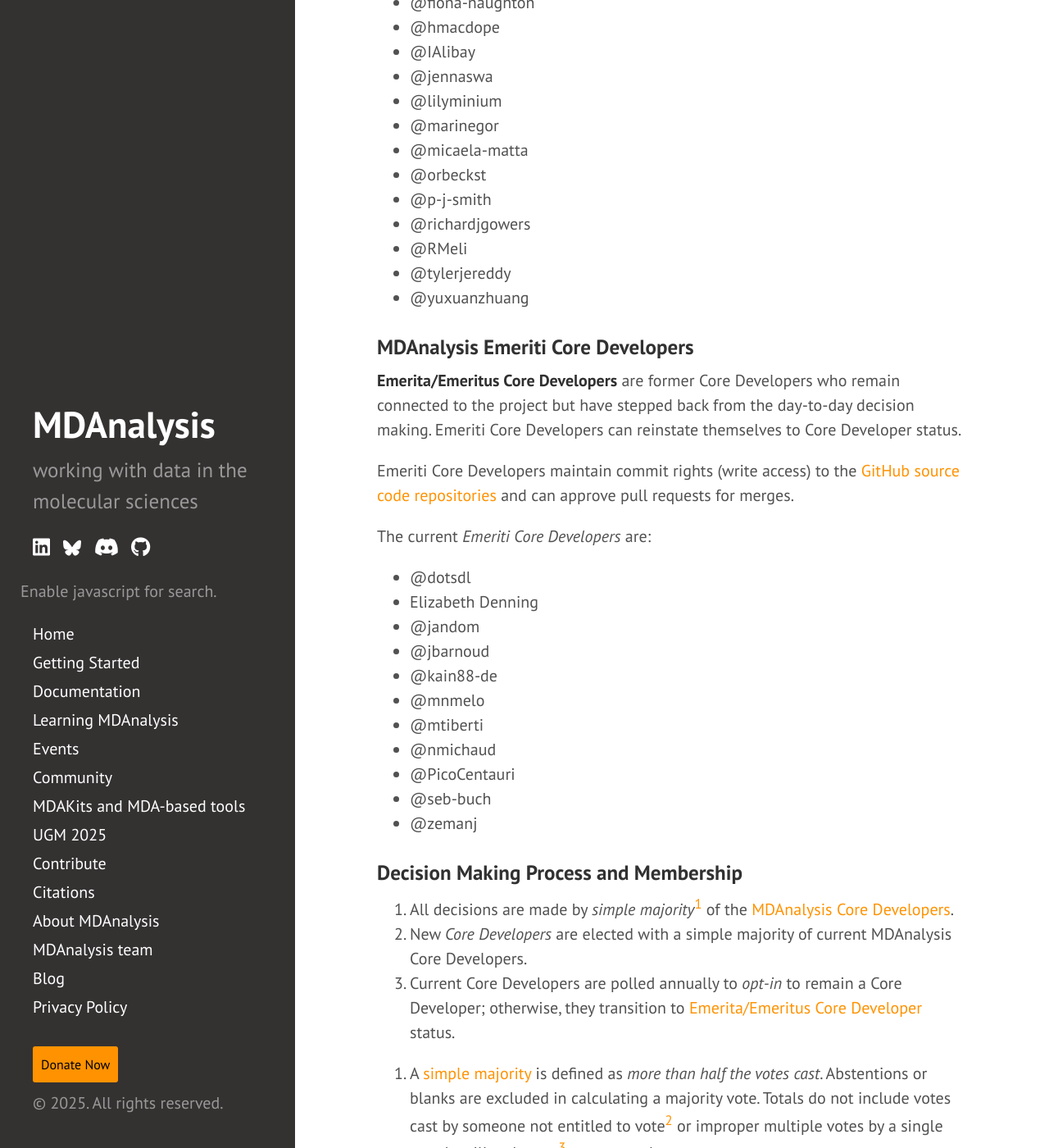
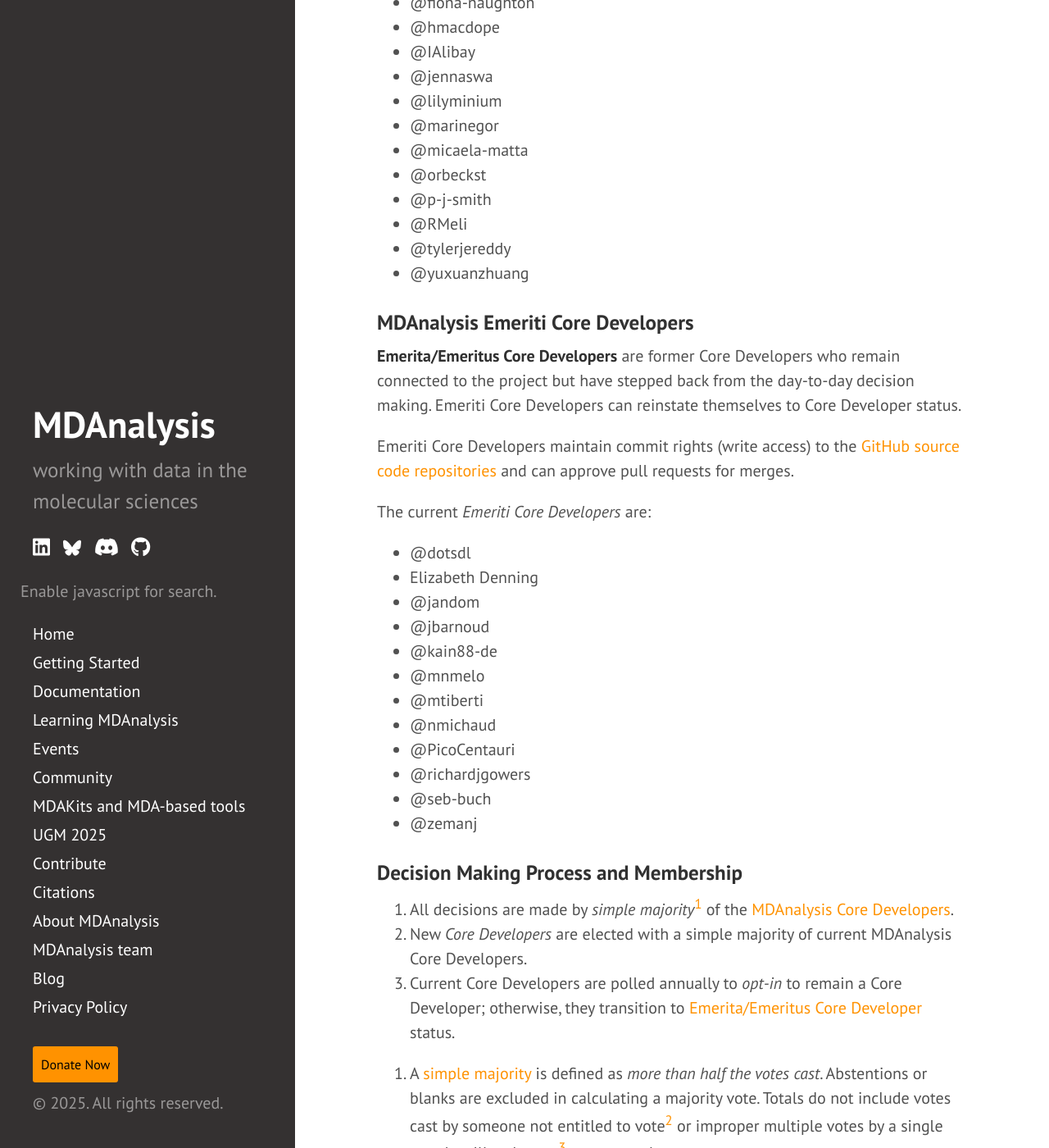
Before and after one commit to MDAnalysis/MDAnalysis.github.io, a Jekyll site: the page built from pages/governance.md, in a window 1280 px wide and 1400 px high, scrolled down 720 px. Shown: the whole window at 82% size. Built offline with Jekyll 4.4.1, drawn with Linux system fonts in a browser that asks for light colours; comment, search, counter and statistics services are not loaded; part of the change alters nothing that is shown.

Commit message:
updated CoreDev list (#491)

```diff
--- a/pages/governance.md
+++ b/pages/governance.md
@@ -29,7 +29,6 @@ The current [@MDAnalysis/coredevs][] team ("MDAnalysis Core Developers") consist
 - @micaela-matta
 - @orbeckst
 - @p-j-smith
-- @richardjgowers
 - @RMeli
 - @tylerjereddy
 - @yuxuanzhuang
@@ -56,6 +55,7 @@ The current *Emeriti Core Developers* are:
 - @mtiberti
 - @nmichaud
 - @PicoCentauri
+- @richardjgowers
 - @seb-buch
 - @zemanj
 
```
